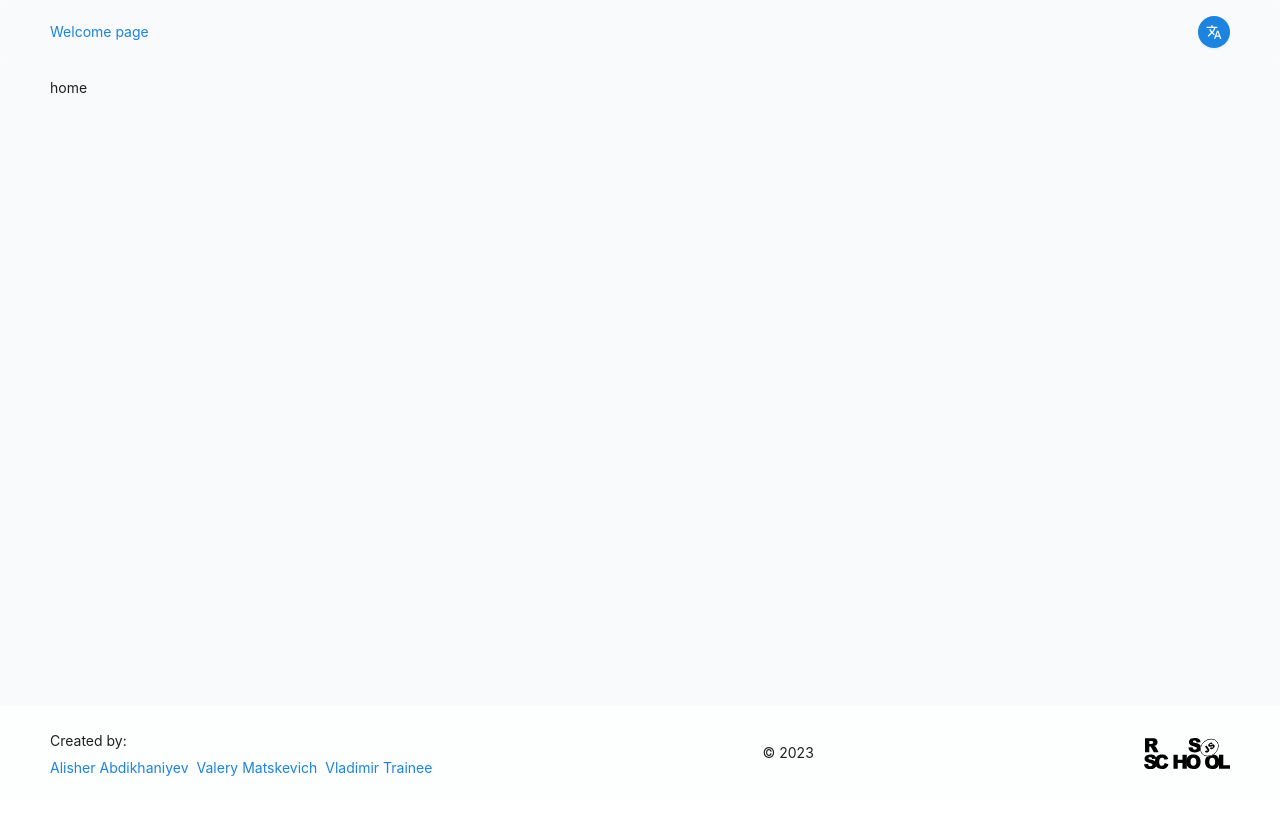
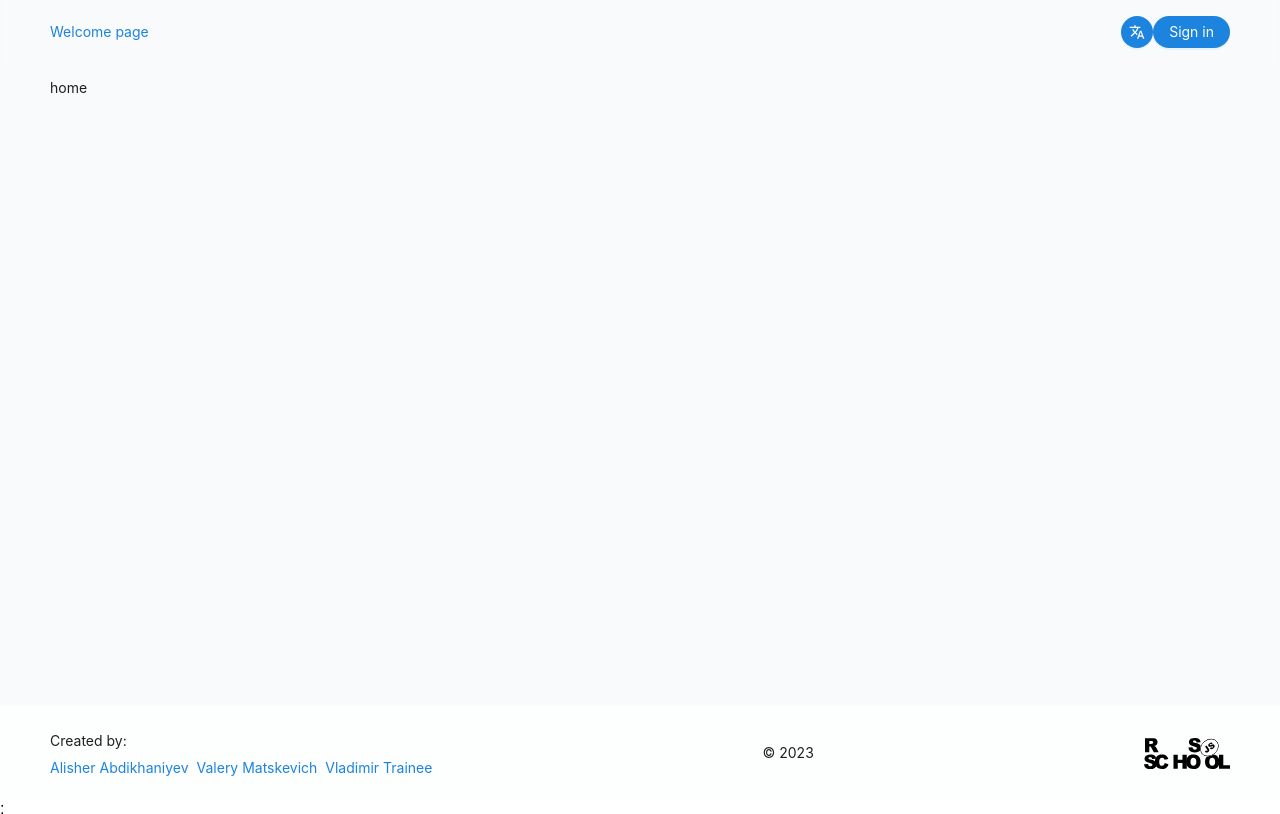
Before and after one commit to Abdikhaniyev/graphiql-app, a React (Vite) app: page / in a window 1280 px wide. Shown: the top 814 px of the page. Built offline with nearby package versions, Linux system fonts and the light colour scheme.

Commit message:
feat: add multi-language mechanism combined with antd locales

```diff
--- a/src/App.tsx
+++ b/src/App.tsx
@@ -1,7 +1,26 @@
+import { useState } from 'react';
+import { Context, defaultContext } from './store/context';
 import { Routes } from './components';
+import { ConfigProvider } from 'antd';
+import antConfig from './antConfig';
+import { locales } from './locales/locales';
 
 function App() {
-  return <Routes />;
+  const [locale, setLocale] = useState(defaultContext.locale);
+  const contextValue = { ...defaultContext, locale, setLocale };
+
+  return (
+    <Context.Provider value={contextValue}>
+      <ConfigProvider
+        locale={locales[defaultContext.locale]}
+        theme={{
+          ...antConfig,
+        }}
+      >
+        <Routes />;
+      </ConfigProvider>
+    </Context.Provider>
+  );
 }
 
 export default App;
--- /dev/null
+++ b/src/components/Auth.tsx
@@ -0,0 +1,18 @@
+import { useContext } from 'react';
+import { Button } from 'antd';
+import { getText, KEYS as TEXT } from '../locales/text';
+import { Context } from '../store/context';
+
+export default function Auth() {
+  const { locale } = useContext(Context);
+  const authLabel = getText(TEXT.SIGN_IN, locale);
+  return (
+    <Button
+      type="primary"
+      shape="round"
+      style={{ display: 'flex', alignItems: 'center', justifyContent: 'center' }}
+    >
+      {authLabel}
+    </Button>
+  );
+}
--- /dev/null
+++ b/src/components/LanguageSwitcher.d.ts
@@ -0,0 +1,4 @@
+import { KEYS as LOCALES } from '../locales/locales';
+import { KEYS as TEXT } from '../locales/text';
+
+export type TextIcon = [LOCALES, TEXT, string];
--- a/src/components/LanguageSwitcher.tsx
+++ b/src/components/LanguageSwitcher.tsx
@@ -1,22 +1,32 @@
 import { Button, Dropdown, MenuProps } from 'antd';
 import { Icon } from '@iconify/react';
+import { getText, KEYS as TEXT } from '../locales/text';
+import { useContext } from 'react';
+import { Context } from '../store/context';
+import { KEYS as LOCALES } from '../locales/locales';
+import type { TextIcon } from './LanguageSwitcher.d';
+
+const menuText: TextIcon[] = [
+  [LOCALES.EN, TEXT.ENGLISH, 'flag-for-united-states'],
+  [LOCALES.RU, TEXT.RUSSIAN, 'flag-for-russia'],
+];
 
 export default function LanguageSwitcher() {
-  const items: MenuProps['items'] = [
-    {
-      label: 'English',
-      key: 'en',
-      icon: <Icon icon="emojione:flag-for-united-states" />,
-    },
-    {
-      label: 'Русский',
-      key: 'ru',
-      icon: <Icon icon="emojione:flag-for-russia" />,
-    },
-  ];
+  const { locale, setLocale } = useContext(Context);
+  const onClick: MenuProps['onClick'] = (props) => {
+    const key: LOCALES = Object(props).key as LOCALES;
+    if (setLocale) setLocale(key);
+  };
+  const items: MenuProps['items'] = menuText.map(([localeKey, textKey, icon]: TextIcon) => {
+    return {
+      label: getText(textKey, locale),
+      key: `${localeKey ?? ''}`,
+      icon: <Icon icon={`emojione:${icon}`} />,
+    };
+  });
 
   return (
-    <Dropdown menu={{ items }} trigger={['click']}>
+    <Dropdown menu={{ items: items, onClick }} trigger={['click']}>
       <Button
         type="primary"
         shape="circle"
--- a/src/components/index.tsx
+++ b/src/components/index.tsx
@@ -1,2 +1,3 @@
 export { default as Routes } from './Router';
 export { default as LanguageSwitcher } from './LanguageSwitcher';
+export { default as Auth } from './Auth';
--- a/src/layouts/Header.tsx
+++ b/src/layouts/Header.tsx
@@ -1,7 +1,8 @@
-import { Layout } from 'antd';
+import { Layout, Row, Col } from 'antd';
 import { useEffect, useState } from 'react';
 import { Link } from 'react-router-dom';
 import { LanguageSwitcher } from '../components';
+import { Auth } from '../components';
 
 const { Header } = Layout;
 
@@ -32,8 +33,14 @@ export default function LayoutHeader() {
       }}
     >
       <Link to="/">Welcome page</Link>
-
-      <LanguageSwitcher />
+      <Row>
+        <Col>
+          <LanguageSwitcher />
+        </Col>
+        <Col>
+          <Auth />
+        </Col>
+      </Row>
       {/* user menu */}
     </Header>
   );
--- /dev/null
+++ b/src/locales/locales.ts
@@ -0,0 +1,13 @@
+import ru_RU from 'antd/locale/ru_RU';
+import en_US from 'antd/locale/en_US';
+
+export enum KEYS {
+  RU = 0,
+  EN,
+  DEFAULT = EN,
+}
+export type Keys<T = string> = Partial<Record<KEYS, T>>;
+export const locales = {
+  [KEYS.RU]: ru_RU,
+  [KEYS.EN]: en_US,
+};
--- /dev/null
+++ b/src/locales/text.ts
@@ -0,0 +1,22 @@
+import { KEYS as LOCALES, Keys as Locales } from './locales';
+
+export enum KEYS {
+  EMPTY = 0,
+  RUSSIAN,
+  ENGLISH,
+  SIGN_IN,
+  DEFAULT = EMPTY,
+}
+export type Keys<T = string> = Partial<Record<KEYS, T>>;
+export const text: Keys<Locales> = {
+  [KEYS.EMPTY]: { [LOCALES.EN]: '', [LOCALES.RU]: '' },
+
+  [KEYS.RUSSIAN]: { [LOCALES.EN]: 'Russian', [LOCALES.RU]: 'Русский' },
+  [KEYS.ENGLISH]: { [LOCALES.EN]: 'English', [LOCALES.RU]: 'Английский' },
+
+  [KEYS.SIGN_IN]: { [LOCALES.EN]: 'Sign in', [LOCALES.RU]: 'Войти' },
+};
+export const getText = (key = KEYS.EMPTY, locale = LOCALES.DEFAULT) => {
+  const textProp = text[key] ?? '';
+  return textProp[locale] ?? '';
+};
--- a/src/main.tsx
+++ b/src/main.tsx
@@ -1,23 +1,16 @@
-import { ConfigProvider } from 'antd';
 import 'antd/dist/reset.css';
-import ru_RU from 'antd/locale/ru_RU';
 import React from 'react';
 import ReactDOM from 'react-dom/client';
 import { BrowserRouter } from 'react-router-dom';
 import App from './App.tsx';
-import antConfig from './antConfig';
+import { Context, defaultContext } from './store/context.ts';
 
 ReactDOM.createRoot(document.getElementById('root')!).render(
   <React.StrictMode>
     <BrowserRouter>
-      <ConfigProvider
-        locale={ru_RU}
-        theme={{
-          ...antConfig,
-        }}
-      >
+      <Context.Provider value={defaultContext}>
         <App />
-      </ConfigProvider>
+      </Context.Provider>
     </BrowserRouter>
   </React.StrictMode>
 );
--- /dev/null
+++ b/src/store/context.ts
@@ -0,0 +1,12 @@
+import { createContext } from 'react';
+import type { Dispatch, SetStateAction } from 'react';
+import { KEYS as LOCALES } from '../locales/locales';
+
+export type ContextType = {
+  locale: LOCALES;
+  setLocale?: Dispatch<SetStateAction<LOCALES>>;
+};
+export const defaultContext = {
+  locale: LOCALES.DEFAULT,
+};
+export const Context = createContext<ContextType>(defaultContext);
```
Also changed, not shown: 2 other files (tests, documents, lock files or other folders).
